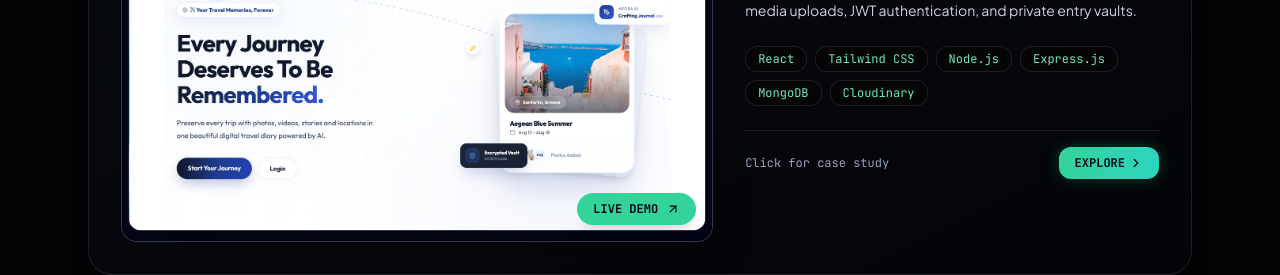
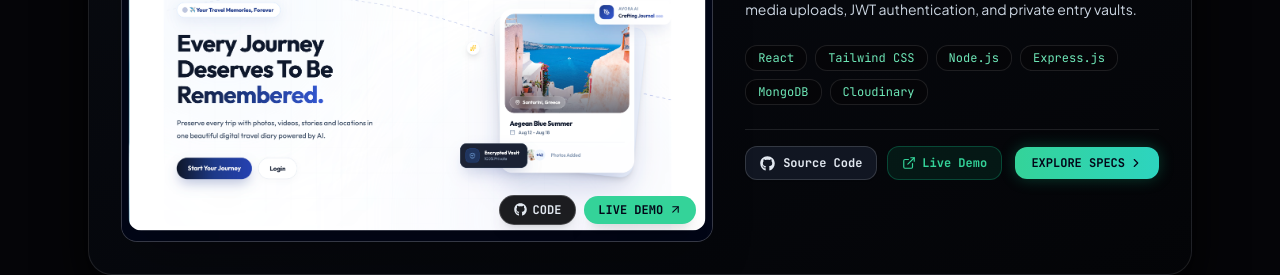
Before and after one commit to ResmalMubarakV/portfolio, a React (Vite) app: page / in a window 1280 px wide. Shown: the part 6040-6315 px from the top of the page. Built offline with nearby package versions, Linux system fonts and the light colour scheme.

Commit message:
feat: add direct Source Code CTA buttons to project cards on homepage

```diff
--- a/src/components/ProjectsReel.jsx
+++ b/src/components/ProjectsReel.jsx
@@ -159,18 +159,32 @@ const ProjectCardCinematic = ({ project, idx, onSelect }) => {
                     className="w-full h-auto max-h-[440px] object-contain rounded-xl shadow-2xl transition-transform duration-500"
                   />
 
+                  <div className="absolute bottom-4 right-4 flex items-center gap-2 z-20">
+                    {project.github && (
+                      <a
+                        href={project.github}
+                        target="_blank"
+                        rel="noopener noreferrer"
+                        onClick={(e) => e.stopPropagation()}
+                        className="inline-flex items-center gap-1.5 px-3.5 py-1.5 rounded-full text-xs font-bold bg-[#050508]/90 border border-white/20 text-slate-200 backdrop-blur-md hover:border-emerald-400 hover:text-emerald-400 transition duration-300 font-mono shadow-lg"
+                      >
+                        <FaGithub size={13} />
+                        <span>CODE</span>
+                      </a>
+                    )}
                     {project.live && (
                       <a
                         href={project.live}
                         target="_blank"
                         rel="noopener noreferrer"
                         onClick={(e) => e.stopPropagation()}
-                      className="absolute bottom-4 right-4 inline-flex items-center gap-2 px-4 py-2 rounded-full text-xs font-bold bg-emerald-400 text-slate-950 shadow-xl hover:bg-emerald-300 transition duration-300 font-mono"
+                        className="inline-flex items-center gap-1.5 px-3.5 py-1.5 rounded-full text-xs font-bold bg-emerald-400 text-slate-950 shadow-xl hover:bg-emerald-300 transition duration-300 font-mono"
                       >
                         <span>LIVE DEMO</span>
-                      <ArrowUpRight size={14} />
+                        <ArrowUpRight size={13} />
                       </a>
                     )}
+                  </div>
                 </div>
 
               </div>
@@ -203,19 +217,43 @@ const ProjectCardCinematic = ({ project, idx, onSelect }) => {
               </div>
             </div>
 
-            <div className="pt-4 border-t border-white/10 flex items-center justify-between">
-              <span className="font-mono text-xs text-slate-400 group-hover:text-white transition-colors">
-                Click for case study
-              </span>
+            <div className="pt-4 border-t border-white/10 flex flex-wrap items-center justify-between gap-3">
+              <div className="flex flex-wrap items-center gap-2.5">
+                {project.github && (
+                  <a
+                    href={project.github}
+                    target="_blank"
+                    rel="noopener noreferrer"
+                    onClick={(e) => e.stopPropagation()}
+                    className="inline-flex items-center gap-2 px-3.5 py-2 rounded-xl bg-[#111622] border border-white/15 text-xs font-bold font-mono text-slate-200 hover:text-emerald-400 hover:border-emerald-400/40 transition shadow-sm"
+                  >
+                    <FaGithub size={15} />
+                    <span>Source Code</span>
+                  </a>
+                )}
+
+                {project.live && (
+                  <a
+                    href={project.live}
+                    target="_blank"
+                    rel="noopener noreferrer"
+                    onClick={(e) => e.stopPropagation()}
+                    className="inline-flex items-center gap-1.5 px-3.5 py-2 rounded-xl bg-emerald-500/10 border border-emerald-500/30 text-xs font-bold font-mono text-emerald-400 hover:bg-emerald-500/20 transition"
+                  >
+                    <ExternalLink size={14} />
+                    <span>Live Demo</span>
+                  </a>
+                )}
+              </div>
 
               <button
                 onClick={(e) => {
                   e.stopPropagation();
                   onSelect(project);
                 }}
-                className="px-4 py-2 rounded-xl bg-gradient-to-r from-emerald-400 to-teal-400 text-slate-950 font-bold text-xs font-mono flex items-center gap-1 transition shadow-[0_0_15px_rgba(16,185,129,0.3)] hover:opacity-90"
+                className="px-4 py-2 rounded-xl bg-gradient-to-r from-emerald-400 to-teal-400 text-slate-950 font-bold text-xs font-mono flex items-center gap-1 transition shadow-[0_0_15px_rgba(16,185,129,0.3)] hover:opacity-90 ml-auto"
               >
-                <span>EXPLORE</span>
+                <span>EXPLORE SPECS</span>
                 <ChevronRight size={14} />
               </button>
             </div>
```
Lines whose indentation alone changed are shown as unchanged.
